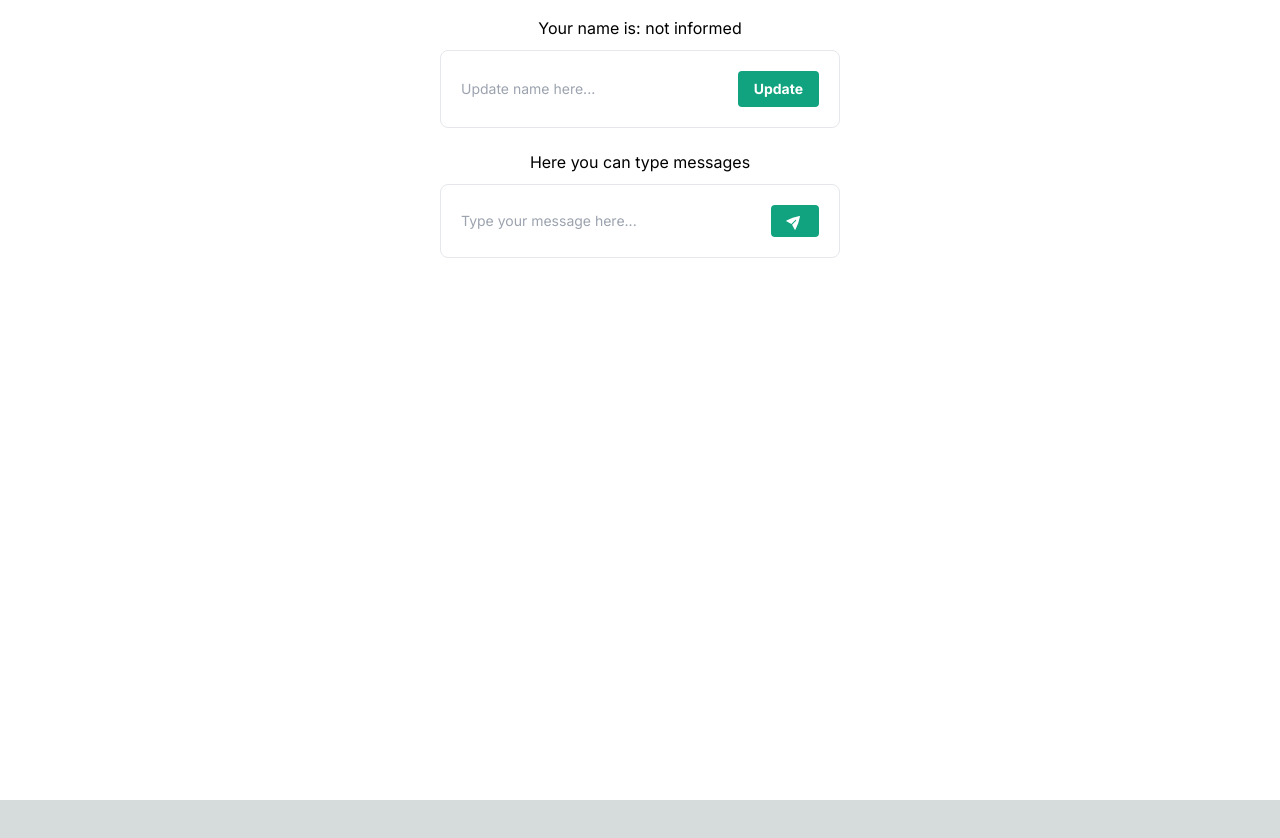
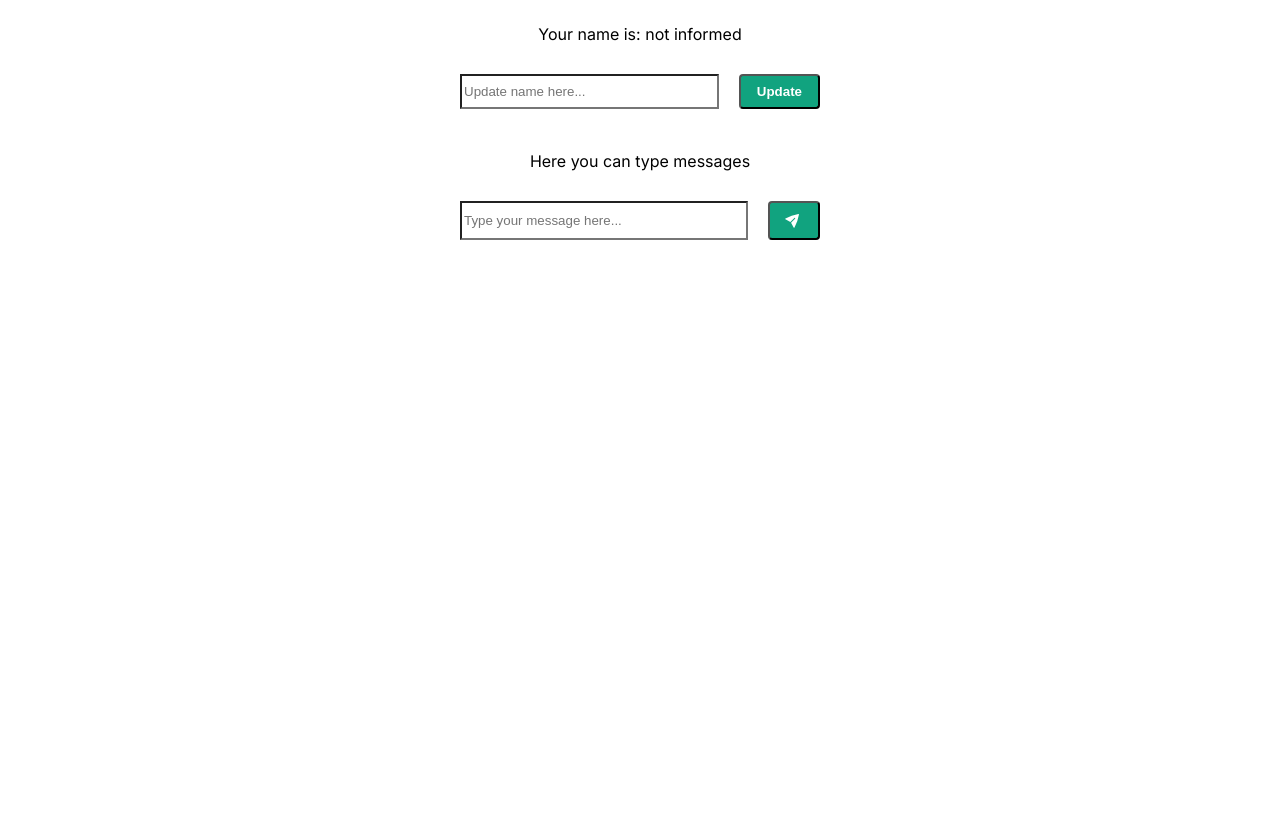
Before and after one commit to xsantanax/chat-interface, a Next.js app: page / in a window 1280 px wide. Shown: the top 838 px of the page. Before the commit the page ends 800 px from the top, so only its background shows below. Built offline with nearby package versions, Linux system fonts and the light colour scheme.

Commit message:
remove tailwind

```diff
--- a/app/globals.css
+++ /dev/null
@@ -1,27 +0,0 @@
-@tailwind base;
-@tailwind components;
-@tailwind utilities;
-
-:root {
-  --foreground-rgb: 0, 0, 0;
-  --background-start-rgb: 214, 219, 220;
-  --background-end-rgb: 255, 255, 255;
-}
-
-@media (prefers-color-scheme: dark) {
-  :root {
-    --foreground-rgb: 255, 255, 255;
-    --background-start-rgb: 0, 0, 0;
-    --background-end-rgb: 0, 0, 0;
-  }
-}
-
-body {
-  color: rgb(var(--foreground-rgb));
-  background: linear-gradient(
-      to bottom,
-      transparent,
-      rgb(var(--background-end-rgb))
-    )
-    rgb(var(--background-start-rgb));
-}
--- a/app/layout.tsx
+++ b/app/layout.tsx
@@ -1,4 +1,3 @@
-import './globals.css'
 import { Inter } from 'next/font/google'
 
 const inter = Inter({ subsets: ['latin'] })
```
